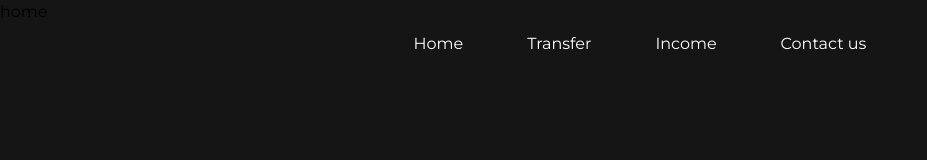
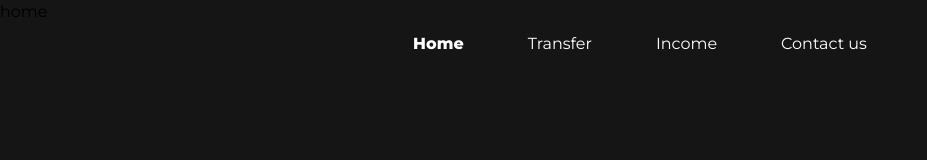
Before and after one commit to amrrmohamed87/ApexBuild, a React (Vite) app: page / in a window 1280 px wide. Shown: the top 160 px of the page, without its empty margins (0-927 px from the left). Built offline with nearby package versions, Linux system fonts and the light colour scheme.

Commit message:
enhancing some styles. and adding className property to NavLink to add active classes to the active route

```diff
--- a/src/components/Navbar.jsx
+++ b/src/components/Navbar.jsx
@@ -33,9 +33,19 @@ function Navbar() {
           {navLinks.map((item) => (
             <li
               key={item.label}
-              className={`text-white p-8 hover:animate-pulse`}
+              className={`text-white p-8 hover:animate-pulse ${
+                !isScrolled && "font-bold"
+              }`}
             >
-              <NavLink to={item.to}>{item.label}</NavLink>
+              <NavLink
+                to={item.to}
+                className={({ isActive }) =>
+                  isActive ? "font-extrabold" : "font-normal"
+                }
+                end
+              >
+                {item.label}
+              </NavLink>
             </li>
           ))}
         </ul>
@@ -49,7 +59,7 @@ function Navbar() {
         <ul
           className={
             isSidebar
-              ? "fixed md:hidden right-0 top-0 w-1/2 h-full bg-[#2a2a2c] ease-in-out duration-500"
+              ? "fixed md:hidden right-0 top-0 w-1/2 h-full bg-[#2a2a2c] bg-opacity-80 ease-in-out duration-500"
               : "fixed top-0 bottom-0 right-[-100%] ease-in-out w-[60%] duration-500"
           }
         >
@@ -61,9 +71,17 @@ function Navbar() {
           {navLinks.map((item) => (
             <li
               key={item.label}
-              className="text-white m-2 mb-6 hover:animate-pulse"
+              className="text-white m-2 pt-2 mb-6 hover:animate-pulse"
             >
-              <NavLink to={item.to}>{item.label}</NavLink>
+              <NavLink
+                to={item.to}
+                className={({ isActive }) =>
+                  isActive ? "font-extrabold" : "font-normal"
+                }
+                end
+              >
+                {item.label}
+              </NavLink>
             </li>
           ))}
         </ul>
```
